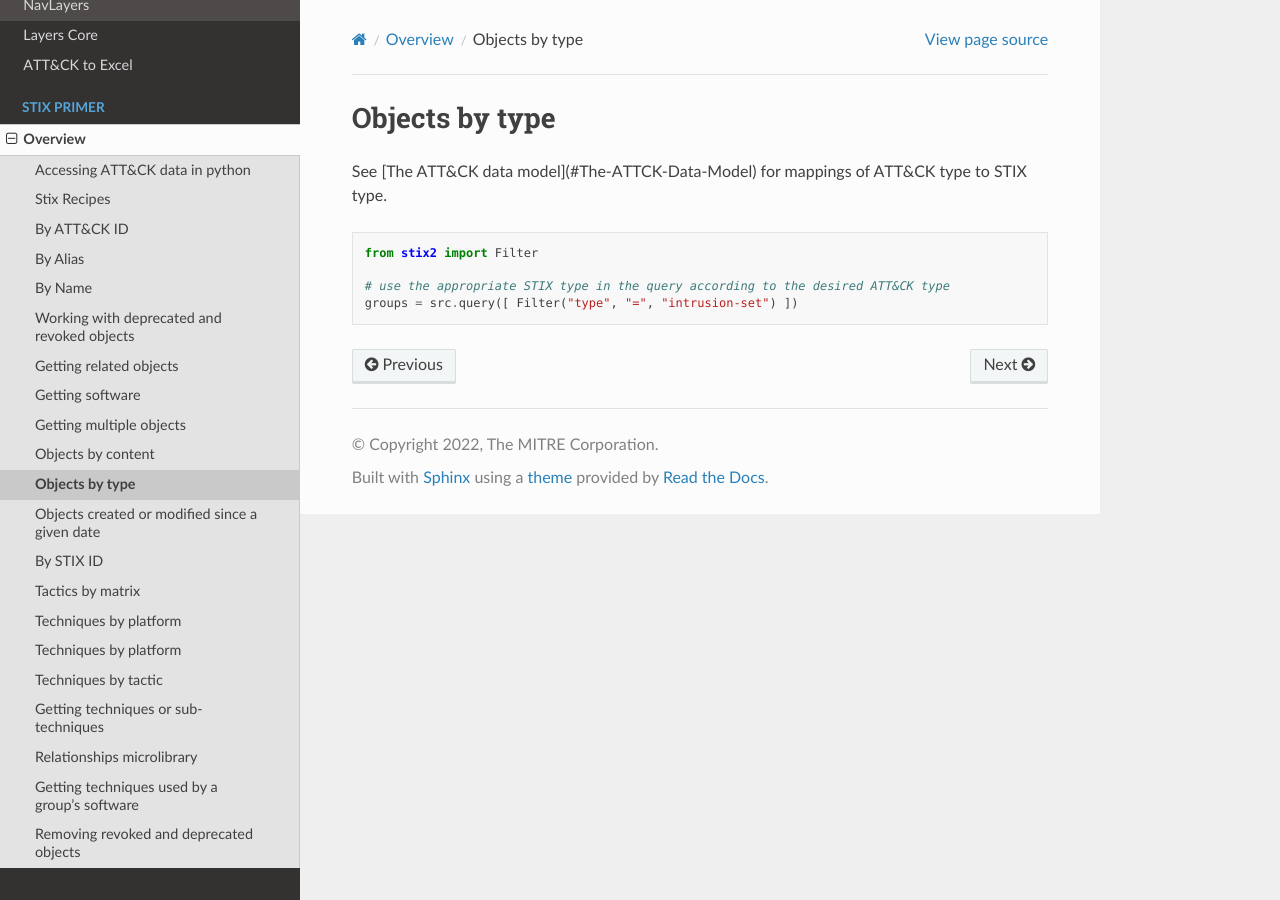
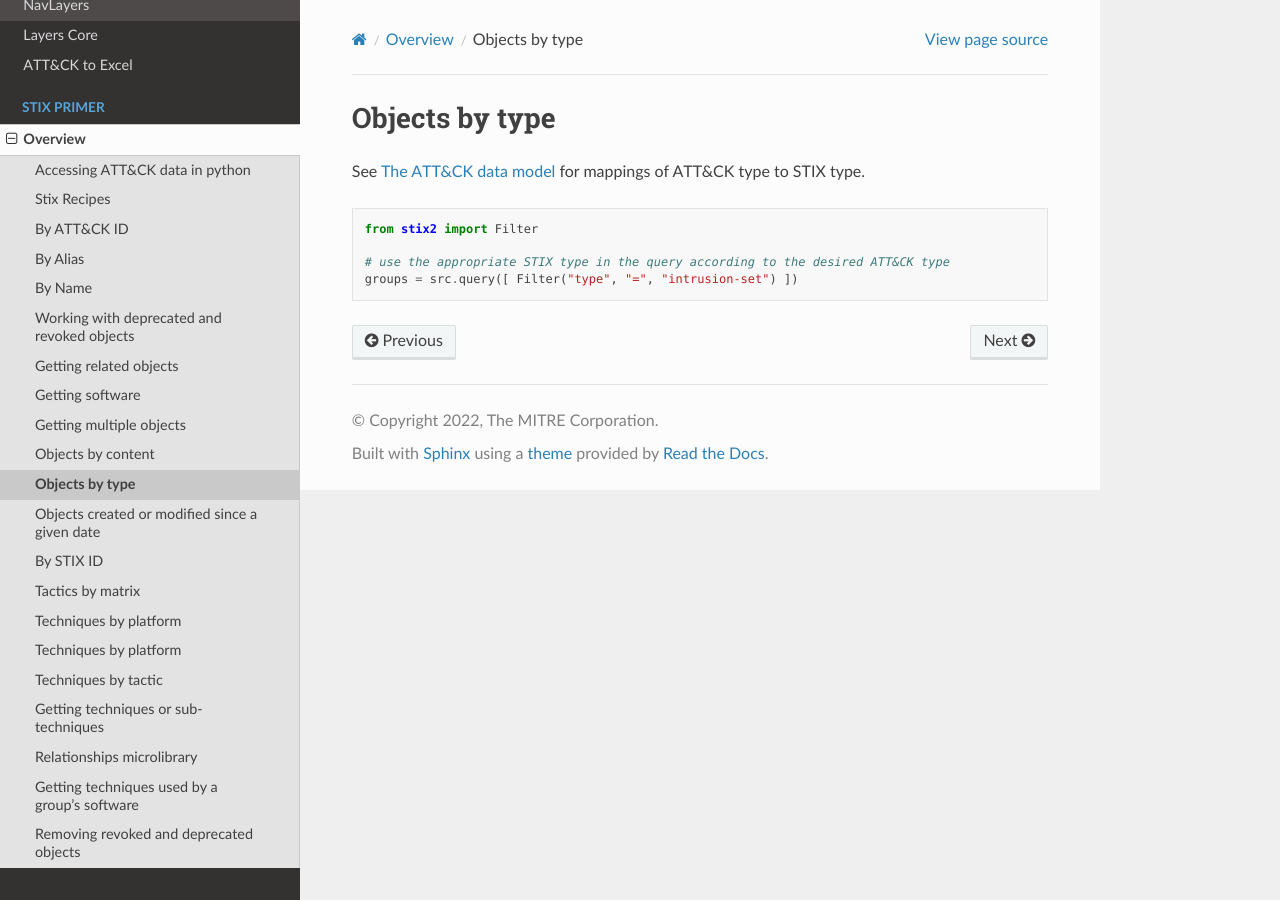
Before and after one commit to mitre-attack/mitreattack-python, a Sphinx documentation site: the page built from docs/stix_primer/objects_by_type.rst, in a window 1280 px wide. Built offline with Sphinx 7.4.7 and the Read the Docs theme 2.0.0, drawn with Linux system fonts in a browser that asks for light colours; pages that are not in the unit, such as notebooks, are missing from menus.

Commit message:
more syntax fixes

```diff
--- a/docs/stix_primer/objects_by_type.rst
+++ b/docs/stix_primer/objects_by_type.rst
@@ -1,7 +1,7 @@
 Objects by type
 ===============
 
-See [The ATT&CK data model](#The-ATTCK-Data-Model) for mappings of ATT&CK type to STIX type.
+See `The ATT&CK data model <https://github.com/mitre/cti/blob/master/USAGE.md#The-ATTCK-Data-Model>`_ for mappings of ATT&CK type to STIX type.
 
 .. code-block:: python
 
--- a/docs/stix_primer/techniques_subtechniques.rst
+++ b/docs/stix_primer/techniques_subtechniques.rst
@@ -1,7 +1,7 @@
 Getting techniques or sub-techniques
 ===============
 
-ATT&CK Techniques and sub-techniques are both represented as `attack-pattern` objects. Therefore further parsing is necessary to get specifically techniques or sub-techniques.
+ATT&CK Techniques and sub-techniques are both represented as ``attack-pattern`` objects. Therefore further parsing is necessary to get specifically techniques or sub-techniques.
 
 .. code-block:: python
 
```
